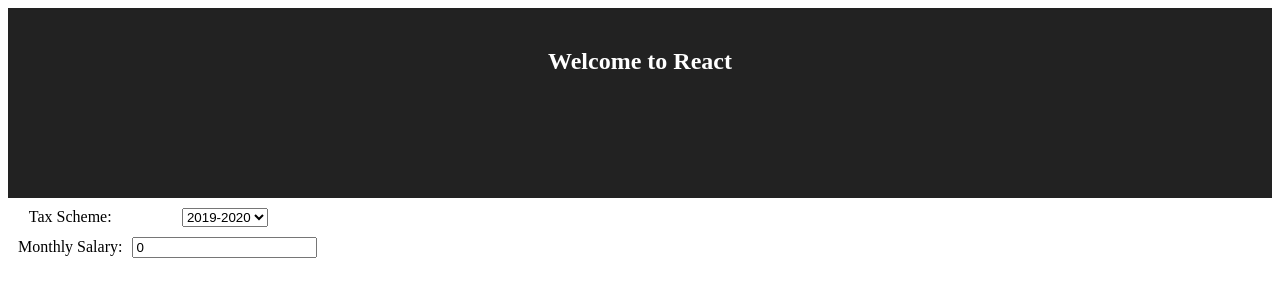
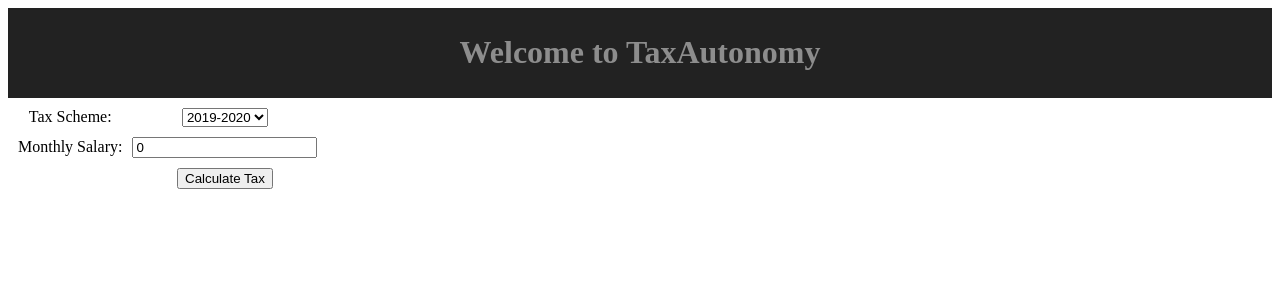
Before and after one commit to taxautonomy/web-ui, a React (Create React App) app: page / in a window 1280 px wide. Shown: the top 300 px of the page. Built offline with nearby package versions, Linux system fonts and the light colour scheme.

Commit message:
layout changes

```diff
--- a/package.json
+++ b/package.json
@@ -6,6 +6,7 @@
     "axios": "^0.19.0",
     "react": "^16.12.0",
     "react-dom": "^16.12.0",
+    "react-number-format": "^4.3.1",
     "react-scripts": "0.9.5"
   },
   "devDependencies": {},
--- a/public/index.html
+++ b/public/index.html
@@ -4,7 +4,7 @@
     <meta charset="utf-8">
     <meta name="viewport" content="width=device-width, initial-scale=1">
     <link rel="shortcut icon" href="%PUBLIC_URL%/favicon.ico">
-    <title>Taxautonomy</title>
+    <title>TaxAutonomy</title>
   </head>
   <body>
     <div id="root"></div>
--- a/src/App.css
+++ b/src/App.css
@@ -9,9 +9,9 @@
 
 .App-header {
   background-color: #222;
-  height: 150px;
-  padding: 20px;
-  color: white;
+  height: 80px;
+  padding: 5px;
+  color: rgb(141, 141, 141);
 }
 
 .App-intro {
@@ -52,3 +52,7 @@
   display: table-cell;
   padding: 5px;
 }
+
+.rightAlign{
+  text-align: right;
+}
--- a/src/App.js
+++ b/src/App.js
@@ -27,7 +27,7 @@ class App extends Component {
     return (
       <div className="App">
         <div className="App-header">
-          <h2>Welcome to React</h2>
+          <h1>Welcome to TaxAutonomy</h1>
         </div>
         <div>
           <TaxForm schemes={this.state.schemes} inputChanged={this.taxFormInputChanged} />
--- a/src/components/TaxForm.js
+++ b/src/components/TaxForm.js
@@ -9,12 +9,14 @@ class TaxForm extends Component {
   }
 
   onSalaryChange = (e) => {
-    this.setState({ salary: e.target.value }, this.raiseInputChanged);
+    this.setState({ salary: e.target.value });
   }
   onSchemeChange = (e) => {
-    this.setState({ scheme: e.target.value }, this.raiseInputChanged);
+    this.setState({ scheme: e.target.value });
   }
-
+  onSubmit = (e) => {
+    this.props.inputChanged(this.state.scheme, this.state.salary);
+  }
   raiseInputChanged(){
     this.props.inputChanged(this.state.scheme, this.state.salary);
   }
@@ -43,7 +45,7 @@ class TaxForm extends Component {
             </div>
             <div className="tableRow">
               <div className="tableCell"></div>
-              <div className="tableCell">&nbsp;</div>
+              <div className="tableCell"><button onClick={this.onSubmit}>Calculate Tax</button></div>
             </div>
           </div>
         </div>
--- /dev/null
+++ b/src/components/TaxSlab.js
@@ -0,0 +1,24 @@
+import React, { Component } from 'react'
+import NumberFormat from 'react-number-format';
+
+export default class TaxSlab extends Component {
+    render() {
+        const { slab } = this.props;
+        return (
+            <div className="tableRow">
+                <div className="tableCell rightAlign">
+                    <NumberFormat thousandSeparator={true} displayType={'text'} value={slab.lower_band} decimalScale={2} fixedDecimalScale={true} />
+                </div>
+                <div className="tableCell rightAlign">
+                    <NumberFormat thousandSeparator={true} displayType={'text'} value={slab.percentage} decimalScale={2} fixedDecimalScale={true} suffix={'%'} />
+                </div>
+                <div className="tableCell rightAlign">
+                    <NumberFormat thousandSeparator={true} displayType={'text'} value={slab.taxable_amount} decimalScale={2} fixedDecimalScale={true} />
+                </div>
+                <div className="tableCell rightAlign">
+                    <NumberFormat thousandSeparator={true} displayType={'text'} value={slab.tax_calculated} decimalScale={2} fixedDecimalScale={true} />
+                </div>
+            </div>
+        )
+    }
+}
--- a/src/components/TaxTable.js
+++ b/src/components/TaxTable.js
@@ -1,4 +1,6 @@
 import React, { Component } from 'react'
+import TaxSlab from './TaxSlab';
+import NumberFormat from 'react-number-format'
 
 export default class TaxTable extends Component {
 
@@ -6,6 +8,7 @@ export default class TaxTable extends Component {
         const { salary, tax_total, slabs } = this.props.taxInfo;
 
         return (
+            <div>
                 <div className="table">
                     <div className="tableHeading">
                         <div className="tableRow">
@@ -13,7 +16,7 @@ export default class TaxTable extends Component {
                                 Monthly Salary:
                         </div>
                             <div className="tableCell">
-                            {salary}
+                                <NumberFormat thousandSeparator={true} displayType={'text'} value={salary} decimalScale={2} fixedDecimalScale={true} />
                             </div>
                         </div>
                         <div className="tableRow">
@@ -21,25 +24,23 @@ export default class TaxTable extends Component {
                                 Total Tax:
                         </div>
                             <div className="tableCell">
-                            {tax_total}
+                                <NumberFormat thousandSeparator={true} displayType={'text'} value={tax_total} decimalScale={2} fixedDecimalScale={true} />
                             </div>
                         </div>
                     </div>
+                </div>
+                <div className="table">
                     <div className="tableBody">
                         <div className="tableRow">
-                        <div className="tableHead">Lower Band</div>
-                        <div className="tableHead">Percentage</div>
-                        <div className="tableHead">Taxable Amount</div>
-                        <div className="tableHead">Tax</div>
+                            <div className="tableHead rightAlign">Lower Band</div>
+                            <div className="tableHead rightAlign">Percentage</div>
+                            <div className="tableHead rightAlign">Taxable Amount</div>
+                            <div className="tableHead rightAlign">Tax</div>
                         </div>
                         {slabs.map((slab) => (
-                        <div className="tableRow">
-                            <div className="tableCell">{slab.lower_band}</div>
-                            <div className="tableCell">{slab.percentage}</div>
-                            <div className="tableCell">{slab.taxable_amount}</div>
-                            <div className="tableCell">{slab.tax_calculated}</div>
+                            <TaxSlab slab={slab} />
+                        ))}</div>
                 </div>
-                    ))}</div>
             </div>
         )
     }
```
Lines whose indentation alone changed are shown as unchanged.
